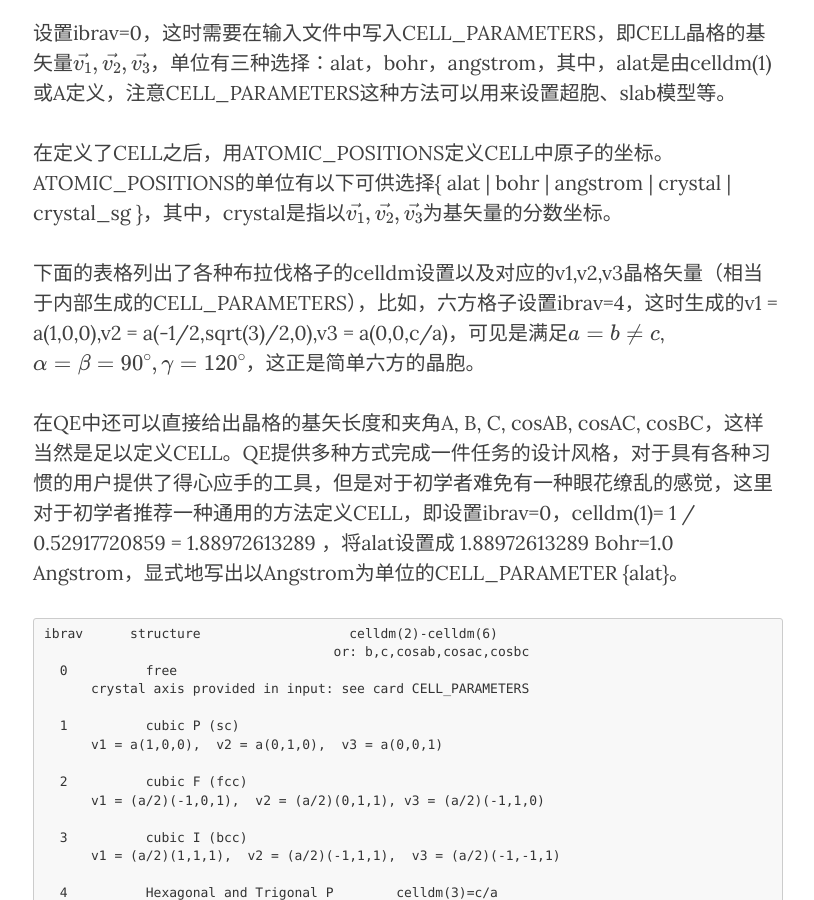
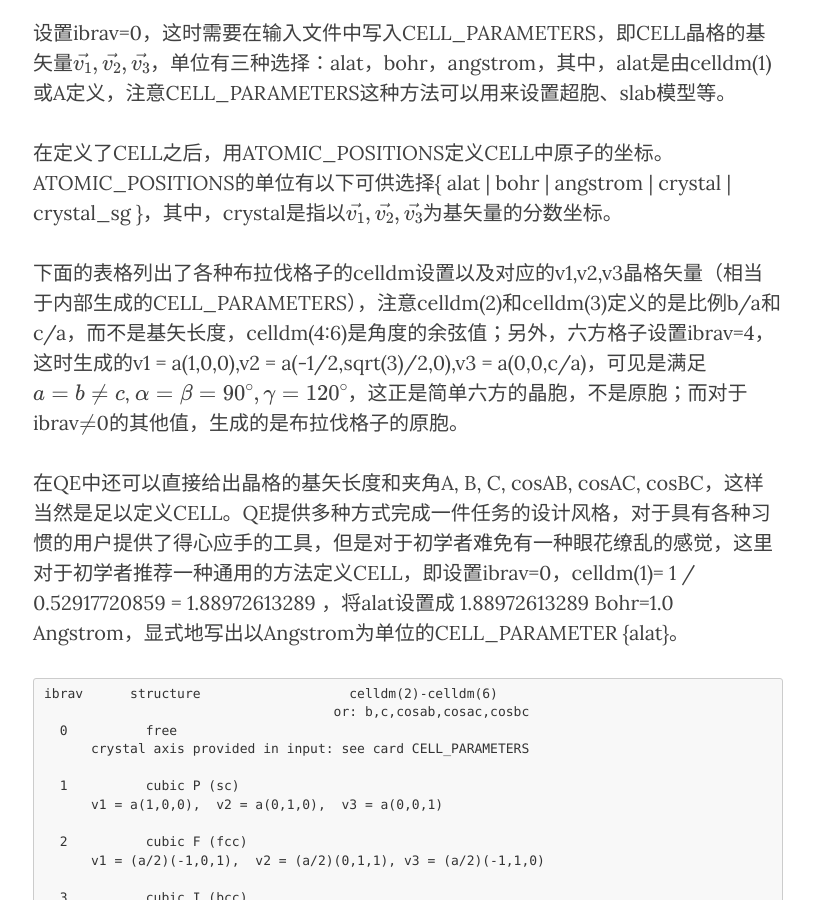
Before and after one commit to yyyu200/DFTbook, a Jekyll site: the page built from _posts/2019-04-07-TransCell.md, in a window 1280 px wide and 900 px high, scrolled down 3727 px. Shown: the whole window, without its empty margins (232-1046 px from the left). Built offline with Jekyll 4.4.1, drawn with Linux system fonts in a browser that asks for light colours; nearby versions of some CDN libraries; formulas are drawn with MathJax 3; comment, search, counter and statistics services are not loaded.

Commit message:
modify at20190414-09:37:53-aliyun

```diff
--- a/_posts/2019-04-07-TransCell.md
+++ b/_posts/2019-04-07-TransCell.md
@@ -75,7 +75,7 @@
 
 在定义了CELL之后，用ATOMIC_POSITIONS定义CELL中原子的坐标。ATOMIC_POSITIONS的单位有以下可供选择\{ alat \| bohr \| angstrom \| crystal \| crystal_sg \}，其中，crystal是指以$\vec{v_{1}},\vec{v_{2}},\vec{v_{3}}$为基矢量的分数坐标。
 
-下面的表格列出了各种布拉伐格子的celldm设置以及对应的v1,v2,v3晶格矢量（相当于内部生成的CELL_PARAMETERS），比如，六方格子设置ibrav=4，这时生成的v1 = a(1,0,0),v2 = a(-1/2,sqrt(3)/2,0),v3 = a(0,0,c/a)，可见是满足$a=b \neq c$, $\alpha=\beta=90^\circ, \gamma=120^\circ $，这正是简单六方的晶胞。
+下面的表格列出了各种布拉伐格子的celldm设置以及对应的v1,v2,v3晶格矢量（相当于内部生成的CELL_PARAMETERS），注意celldm(2)和celldm(3)定义的是比例b/a和c/a，而不是基矢长度，celldm(4:6)是角度的余弦值；另外，六方格子设置ibrav=4，这时生成的v1 = a(1,0,0),v2 = a(-1/2,sqrt(3)/2,0),v3 = a(0,0,c/a)，可见是满足$a=b \neq c$, $\alpha=\beta=90^\circ, \gamma=120^\circ $，这正是简单六方的晶胞，不是原胞；而对于ibrav$\neq$0的其他值，生成的是布拉伐格子的原胞。
 
 在QE中还可以直接给出晶格的基矢长度和夹角A, B, C, cosAB, cosAC, cosBC，这样当然是足以定义CELL。QE提供多种方式完成一件任务的设计风格，对于具有各种习惯的用户提供了得心应手的工具，但是对于初学者难免有一种眼花缭乱的感觉，这里对于初学者推荐一种通用的方法定义CELL，即设置ibrav=0，celldm(1)= 1 / 0.52917720859 = 1.88972613289 ，将alat设置成 1.88972613289 Bohr=1.0 Angstrom，显式地写出以Angstrom为单位的CELL_PARAMETER {alat}。
 
```
